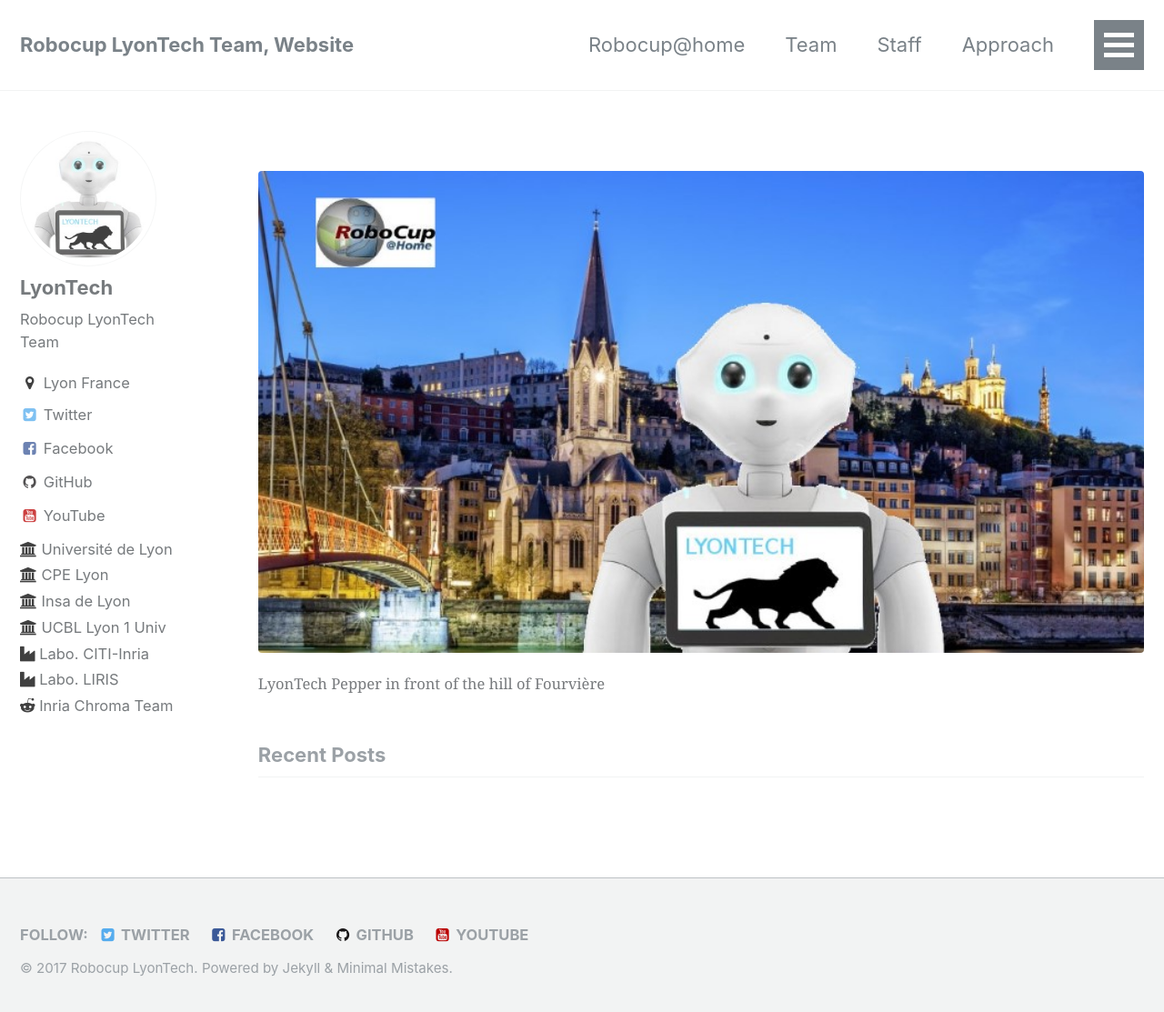
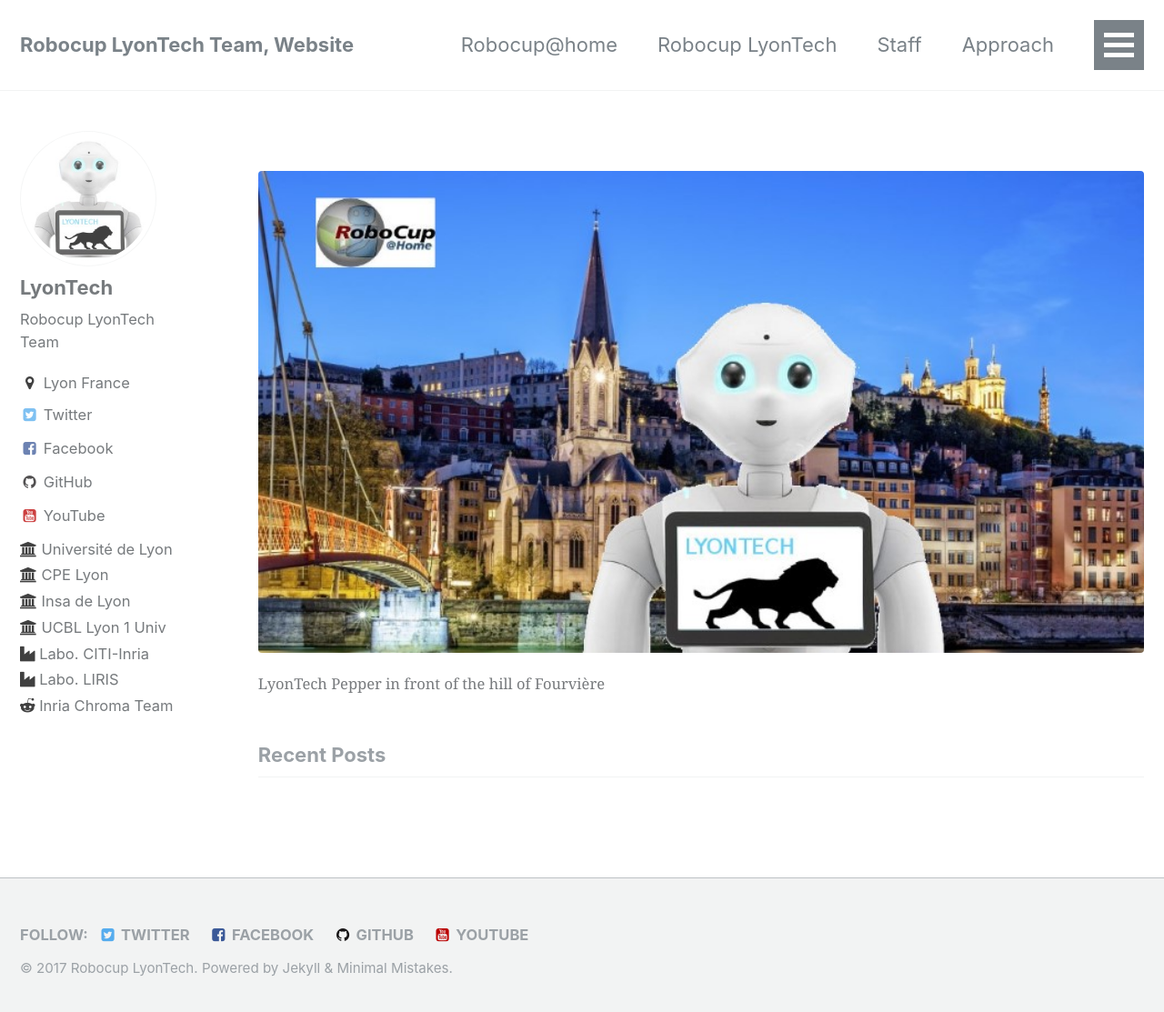
Before and after one commit to Robocup-Lyontech/Robocup-Lyontech.github.io, a Jekyll site: the page built from index.html, in a window 1280 px wide and 1121 px high. Shown: the top 1113 px of the window at 91% size. Built offline with Jekyll 4.4.1, drawn with Linux system fonts in a browser that asks for light colours; the list of posts is cut into pages by our own code.

Commit message:
Update navigation.yml

```diff
--- a/_data/navigation.yml
+++ b/_data/navigation.yml
@@ -2,8 +2,8 @@
 main:
   - title: "Robocup@home"
     url: /robocup_home
-  - title: "Team"
-    url: /team/
+  - title: "Robocup LyonTech"
+    url: /robocup_lyontech/
   - title: "Staff"
     url: /staff/
   - title: "Approach"
```
